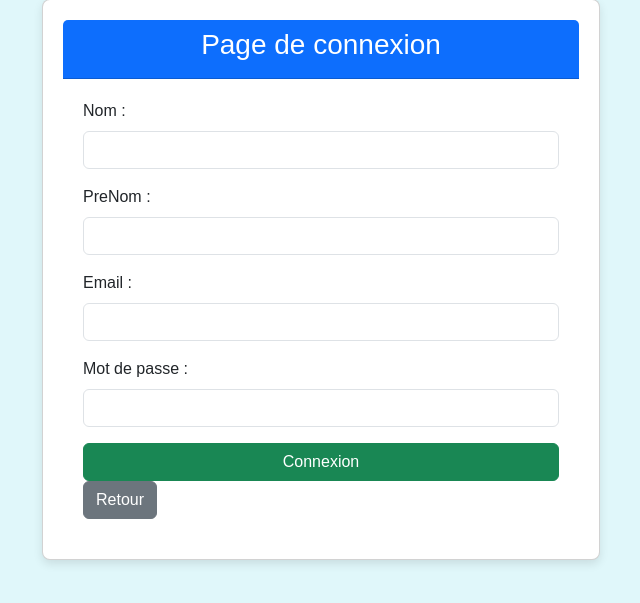
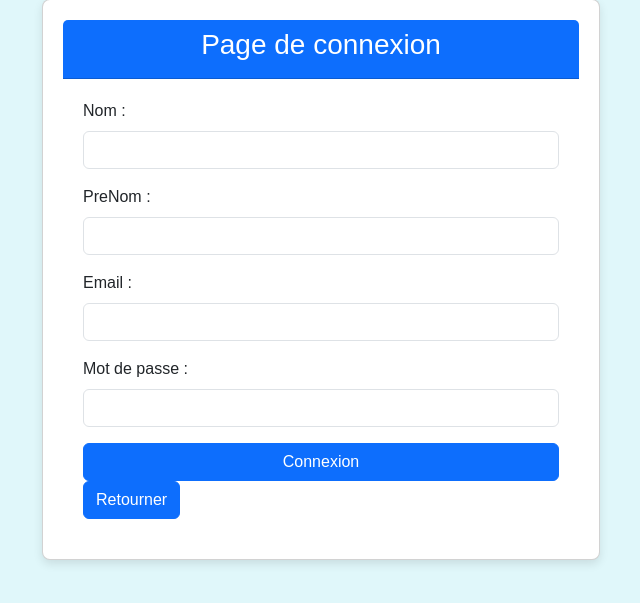
Before and after one commit to NegouDonald/crud, a Django app: page /creer/ in a window 1280 px wide. Shown: the part 107-710 px from the top of the page, without its empty margins (319-959 px from the left). Run offline with Django 5.2, Linux system fonts and the light colour scheme.

Commit message:
modification des couleurs connexionet et retour en bleu et retour a pris la valeur retourner

```diff
--- a/crud/templates/login.html
+++ b/crud/templates/login.html
@@ -35,8 +35,8 @@
                 <label for="mot_de_passe" class="form-label">Mot de passe :</label>
                 <input type="password" name="mot_de_passe" class="form-control" required>
             </div>
-            <button type="submit" class="btn btn-success">Connexion</button>
-            <a href="/" class="btn btn-secondary">Retour</a>
+            <button type="submit" class="btn btn-primary">Connexion</button>
+            <a href="/" class="btn btn-primary">Retourner</a>
         </form>
     </div>
 </div>
```
